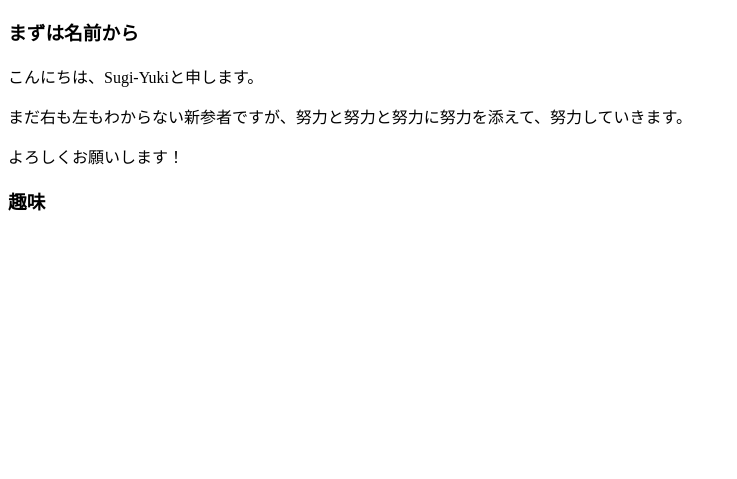
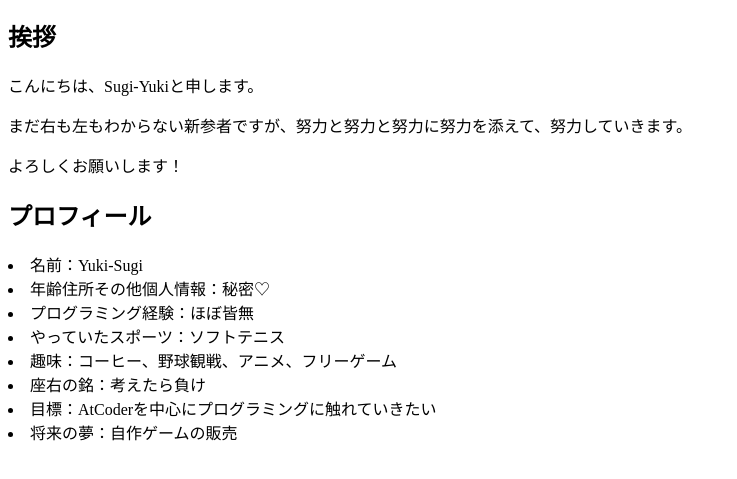
Before and after one commit to mct-joken/git2025, a website: page public/sugi-yuki/index.html in a window 1280 px wide. Shown: the part 57-536 px from the top of the page, without its empty margins (0-737 px from the left). Drawn offline with Linux system fonts and the light colour scheme.

Commit message:
feat:自分のプロフィールページを再度改良

```diff
--- a/public/sugi-yuki/index.html
+++ b/public/sugi-yuki/index.html
@@ -6,10 +6,20 @@
     </head>
     <body>
         <h1>はじめまして！</h1>
-        <h3>まずは名前から</h3>
+        <h2>挨拶</h2>
         <p>こんにちは、Sugi-Yukiと申します。</p>
         <p>まだ右も左もわからない新参者ですが、努力と努力と努力に努力を添えて、努力していきます。</p>
         <p>よろしくお願いします！</p>
-        <h3>趣味</h3>
+        <h2>プロフィール</h2>
+        <u1>
+            <li>名前：Yuki-Sugi</li>
+            <li>年齢住所その他個人情報：秘密♡</li>
+            <li>プログラミング経験：ほぼ皆無</li>
+            <li>やっていたスポーツ：ソフトテニス</li>
+            <li>趣味：コーヒー、野球観戦、アニメ、フリーゲーム</li>
+            <li>座右の銘：考えたら負け</li>
+            <li>目標：AtCoderを中心にプログラミングに触れていきたい</li>
+            <li>将来の夢：自作ゲームの販売</li>
+        </u1>
     </body>
 </html>
```
